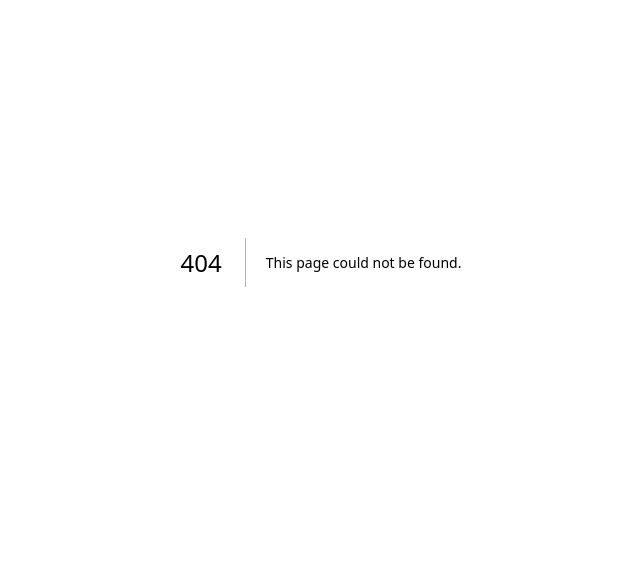
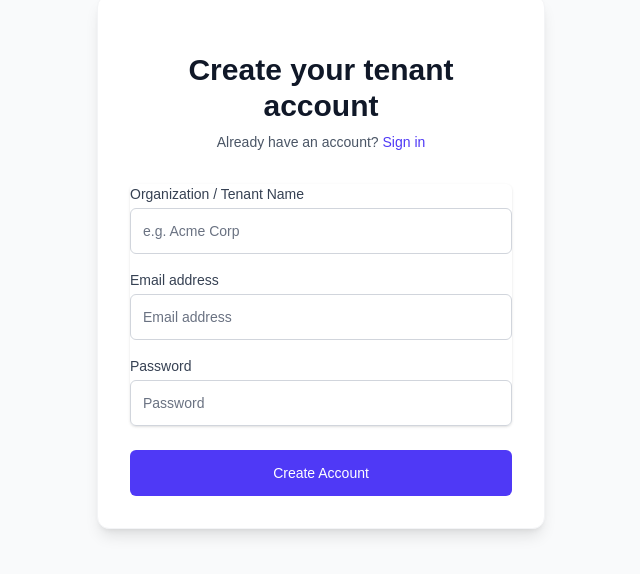
Before and after one commit to Deva021/Project, a Next.js app in the folder frontend/: page /signup in a window 1280 px wide. Before the commit this address had no page. Shown: the part 138-712 px from the top of the page, without its empty margins (319-959 px from the left). Built offline with nearby package versions, Linux system fonts and the light colour scheme.

Commit message:
feat(ui): add login and signup pages with interactive forms

```diff
--- /dev/null
+++ b/frontend/app/login/page.tsx
@@ -0,0 +1,33 @@
+import Link from 'next/link'
+import LoginForm from '@/components/auth/LoginForm'
+
+export default async function LoginPage({
+  searchParams,
+}: {
+  searchParams: Promise<{ error?: string }>
+}) {
+  const { error } = await searchParams
+
+  return (
+    <div className="flex min-h-screen flex-col items-center justify-center bg-gray-50 py-12 px-4 sm:px-6 lg:px-8">
+      <div className="w-full max-w-md space-y-8 bg-white p-8 rounded-xl shadow-lg border border-gray-100">
+        <div>
+          <h2 className="mt-6 text-center text-3xl font-extrabold text-gray-900">
+            Sign in to your account
+          </h2>
+          <p className="mt-2 text-center text-sm text-gray-600">
+            Or{' '}
+            <Link
+              href="/signup"
+              className="font-medium text-indigo-600 hover:text-indigo-500 transition-colors"
+            >
+              create a new tenant account
+            </Link>
+          </p>
+        </div>
+
+        <LoginForm error={error} />
+      </div>
+    </div>
+  )
+}
--- /dev/null
+++ b/frontend/app/signup/page.tsx
@@ -0,0 +1,33 @@
+import Link from 'next/link'
+import SignupForm from '@/components/auth/SignupForm'
+
+export default async function SignupPage({
+  searchParams,
+}: {
+  searchParams: Promise<{ error?: string }>
+}) {
+  const { error } = await searchParams
+
+  return (
+    <div className="flex min-h-screen flex-col items-center justify-center bg-gray-50 py-12 px-4 sm:px-6 lg:px-8">
+      <div className="w-full max-w-md space-y-8 bg-white p-8 rounded-xl shadow-lg border border-gray-100">
+        <div>
+          <h2 className="mt-6 text-center text-3xl font-extrabold text-gray-900">
+            Create your tenant account
+          </h2>
+          <p className="mt-2 text-center text-sm text-gray-600">
+            Already have an account?{' '}
+            <Link
+              href="/login"
+              className="font-medium text-indigo-600 hover:text-indigo-500 transition-colors"
+            >
+              Sign in
+            </Link>
+          </p>
+        </div>
+
+        <SignupForm error={error} />
+      </div>
+    </div>
+  )
+}
--- /dev/null
+++ b/frontend/components/auth/LoginForm.tsx
@@ -0,0 +1,79 @@
+'use client'
+
+import { useState } from 'react'
+
+export default function LoginForm({ error }: { error?: string | null }) {
+  const [loading, setLoading] = useState(false)
+
+  return (
+    <div className="mt-8 space-y-6">
+      {error && (
+        <div className="bg-red-50 border-l-4 border-red-400 p-4 rounded">
+          <div className="flex">
+            <div className="flex-shrink-0">
+              <svg className="h-5 w-5 text-red-400" viewBox="0 0 20 20" fill="currentColor">
+                <path fillRule="evenodd" d="M10 18a8 8 0 100-16 8 8 0 000 16zM8.707 7.293a1 1 0 00-1.414 1.414L8.586 10l-1.293 1.293a1 1 0 101.414 1.414L10 11.414l1.293 1.293a1 1 0 001.414-1.414L11.414 10l1.293-1.293a1 1 0 00-1.414-1.414L10 8.586 8.707 7.293z" clipRule="evenodd" />
+              </svg>
+            </div>
+            <div className="ml-3">
+              <p className="text-sm text-red-700">{error}</p>
+            </div>
+          </div>
+        </div>
+      )}
+
+      <form action="/api/auth/signin" method="POST" onSubmit={() => setLoading(true)} className="space-y-6">
+        <div className="rounded-md shadow-sm -space-y-px">
+          <div>
+            <label htmlFor="email-address" className="sr-only">
+              Email address
+            </label>
+            <input
+              id="email-address"
+              name="email"
+              type="email"
+              autoComplete="email"
+              required
+              className="appearance-none rounded-none relative block w-full px-3 py-3 border border-gray-300 placeholder-gray-500 text-gray-900 rounded-t-md focus:outline-none focus:ring-indigo-500 focus:border-indigo-500 focus:z-10 sm:text-sm"
+              placeholder="Email address"
+            />
+          </div>
+          <div>
+            <label htmlFor="password" className="sr-only">
+              Password
+            </label>
+            <input
+              id="password"
+              name="password"
+              type="password"
+              autoComplete="current-password"
+              required
+              className="appearance-none rounded-none relative block w-full px-3 py-3 border border-gray-300 placeholder-gray-500 text-gray-900 rounded-b-md focus:outline-none focus:ring-indigo-500 focus:border-indigo-500 focus:z-10 sm:text-sm"
+              placeholder="Password"
+            />
+          </div>
+        </div>
+
+        <div>
+          <button
+            type="submit"
+            disabled={loading}
+            className="group relative w-full flex justify-center py-3 px-4 border border-transparent text-sm font-medium rounded-md text-white bg-indigo-600 hover:bg-indigo-700 focus:outline-none focus:ring-2 focus:ring-offset-2 focus:ring-indigo-500 transition-all disabled:opacity-50 disabled:cursor-not-allowed"
+          >
+            {loading ? (
+              <span className="flex items-center">
+                <svg className="animate-spin -ml-1 mr-3 h-5 w-5 text-white" xmlns="http://www.w3.org/2000/svg" fill="none" viewBox="0 0 24 24">
+                  <circle className="opacity-25" cx="12" cy="12" r="10" stroke="currentColor" strokeWidth="4"></circle>
+                  <path className="opacity-75" fill="currentColor" d="M4 12a8 8 0 018-8V0C5.373 0 0 5.373 0 12h4zm2 5.291A7.962 7.962 0 014 12H0c0 3.042 1.135 5.824 3 7.938l3-2.647z"></path>
+                </svg>
+                Signing in...
+              </span>
+            ) : (
+              'Sign in'
+            )}
+          </button>
+        </div>
+      </form>
+    </div>
+  )
+}
--- /dev/null
+++ b/frontend/components/auth/SignupForm.tsx
@@ -0,0 +1,89 @@
+'use client'
+
+import { useState } from 'react'
+
+export default function SignupForm({ error: initialError }: { error?: string | null }) {
+  const [loading, setLoading] = useState(false)
+  const [error, setError] = useState<string | null>(initialError || null)
+
+  const handleSubmit = async (e: React.FormEvent<HTMLFormElement>) => {
+    setLoading(true)
+    setError(null)
+  }
+
+  return (
+    <div className="mt-8 space-y-6">
+      {error && (
+        <div className="bg-red-50 border-l-4 border-red-400 p-4 rounded">
+          <p className="text-sm text-red-700">{error}</p>
+        </div>
+      )}
+
+      <form action="/api/auth/signup" method="POST" onSubmit={handleSubmit} className="space-y-6">
+        <div className="rounded-md shadow-sm space-y-4">
+          <div>
+            <label htmlFor="tenantName" className="block text-sm font-medium text-gray-700 mb-1">
+              Organization / Tenant Name
+            </label>
+            <input
+              id="tenantName"
+              name="tenantName"
+              type="text"
+              required
+              className="appearance-none relative block w-full px-3 py-3 border border-gray-300 placeholder-gray-500 text-gray-900 rounded-md focus:outline-none focus:ring-indigo-500 focus:border-indigo-500 focus:z-10 sm:text-sm"
+              placeholder="e.g. Acme Corp"
+            />
+          </div>
+          <div>
+            <label htmlFor="email-address" className="block text-sm font-medium text-gray-700 mb-1">
+              Email address
+            </label>
+            <input
+              id="email-address"
+              name="email"
+              type="email"
+              autoComplete="email"
+              required
+              className="appearance-none relative block w-full px-3 py-3 border border-gray-300 placeholder-gray-500 text-gray-900 rounded-md focus:outline-none focus:ring-indigo-500 focus:border-indigo-500 focus:z-10 sm:text-sm"
+              placeholder="Email address"
+            />
+          </div>
+          <div>
+            <label htmlFor="password" id="password-label" className="block text-sm font-medium text-gray-700 mb-1">
+              Password
+            </label>
+            <input
+              id="password"
+              name="password"
+              type="password"
+              autoComplete="new-password"
+              required
+              className="appearance-none relative block w-full px-3 py-3 border border-gray-300 placeholder-gray-500 text-gray-900 rounded-md focus:outline-none focus:ring-indigo-500 focus:border-indigo-500 focus:z-10 sm:text-sm"
+              placeholder="Password"
+            />
+          </div>
+        </div>
+
+        <div>
+          <button
+            type="submit"
+            disabled={loading}
+            className="group relative w-full flex justify-center py-3 px-4 border border-transparent text-sm font-medium rounded-md text-white bg-indigo-600 hover:bg-indigo-700 focus:outline-none focus:ring-2 focus:ring-offset-2 focus:ring-indigo-500 transition-all disabled:opacity-50 disabled:cursor-not-allowed"
+          >
+            {loading ? (
+              <span className="flex items-center">
+                <svg className="animate-spin -ml-1 mr-3 h-5 w-5 text-white" xmlns="http://www.w3.org/2000/svg" fill="none" viewBox="0 0 24 24">
+                  <circle className="opacity-25" cx="12" cy="12" r="10" stroke="currentColor" strokeWidth="4"></circle>
+                  <path className="opacity-75" fill="currentColor" d="M4 12a8 8 0 018-8V0C5.373 0 0 5.373 0 12h4zm2 5.291A7.962 7.962 0 014 12H0c0 3.042 1.135 5.824 3 7.938l3-2.647z"></path>
+                </svg>
+                Creating account...
+              </span>
+            ) : (
+              'Create Account'
+            )}
+          </button>
+        </div>
+      </form>
+    </div>
+  )
+}
```
